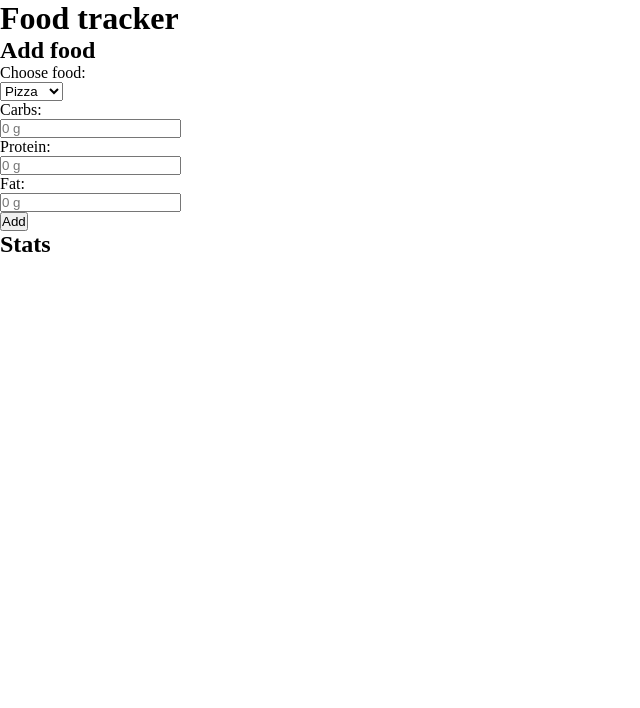
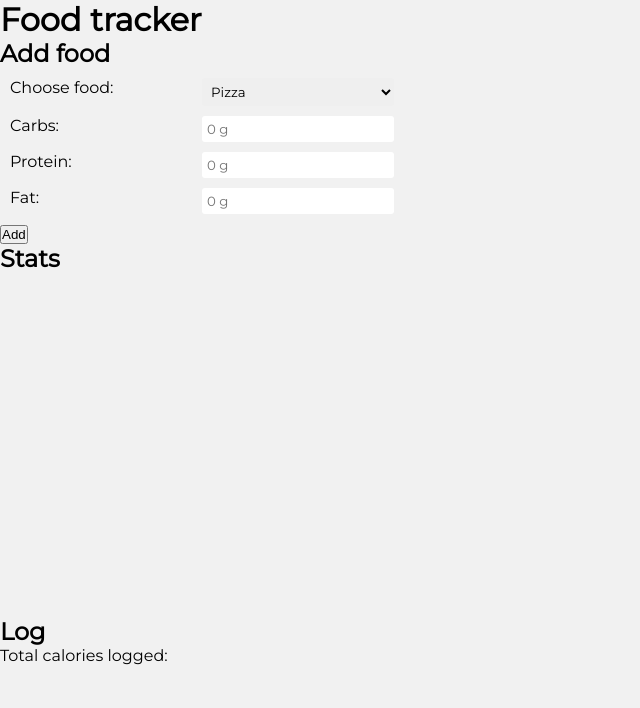
Before and after one commit to laurpe/food-tracker, a plain HTML site: page index.html in a window 1280 px wide. Shown: the whole page, without its empty margins (0-640 px from the left). Drawn offline with nearby package versions, Linux system fonts and the light colour scheme; no server answers.

Commit message:
log as grid

```diff
--- a/index.html
+++ b/index.html
@@ -11,6 +11,7 @@
         <h1>Food tracker</h1>
         <h2>Add food</h2>
         <form id="add-food">
+            <div class="inputs">
                 <label for="food">Choose food:</label>
                 <select name="food" id="food">
                     <option value="pizza">Pizza</option>
@@ -22,19 +23,30 @@
                     <option value="peach">Peach</option>
                     <option value="cider">Cider</option>
                 </select>
+            </div>
+            <div class="inputs">
                 <label for="carbs">Carbs:</label>
                 <input type="number" id="carbs" placeholder="0 g" />
+            </div>
+            <div class="inputs">
                 <label for="protein">Protein:</label>
                 <input type="number" id="protein" placeholder="0 g" />
+            </div>
+            <div class="inputs">
                 <label for="fat">Fat:</label>
                 <input type="number" id="fat" placeholder="0 g" />
+            </div>
             <button type="submit">Add</button>
         </form>
         <h2>Stats</h2>
         <div class="chart">
             <canvas id="stats-chart" width="700" height="300"></canvas>
         </div>
-        <ul id="stat-list"></ul>
+        <h2>Log</h2>
+        <div class="total-calories">
+            <p>Total calories logged: <span id="calories-sum"></span></p>
+        </div>
+        <div id="stat-grid"></div>
 
         <script src="https://cdn.jsdelivr.net/npm/chart.js"></script>
         <script src="main.js"></script>
--- a/main.js
+++ b/main.js
@@ -40,18 +40,17 @@ let api = new FetchWrapper(
     "https://firestore.googleapis.com/v1/projects/programmingjs-90a13/databases/(default)/documents/"
 );
 
-api.get("laurpe1");
+// api.get("laurpe1");
 
 const carbs = document.querySelector("#carbs");
 const protein = document.querySelector("#protein");
 const fat = document.querySelector("#fat");
 const food = document.querySelector("#food");
 const form = document.querySelector("#add-food");
-const stats = document.querySelector("#stat-list");
+const stats = document.querySelector("#stat-grid");
+const caloriesSum = document.querySelector("#calories-sum");
 
-form.addEventListener("submit", (event) => {
-    event.preventDefault();
-
+form.addEventListener("submit", () => {
     const foodObject = {
         fields: {
             carbs: {
@@ -68,19 +67,18 @@ form.addEventListener("submit", (event) => {
             },
         },
     };
-
     api.post("laurpe1", foodObject);
 });
 
 // show stats
 
-const showStats = async () => {
+const createCards = async () => {
     const response = await api.get("laurpe1");
     response.documents.forEach((item) => {
         stats.insertAdjacentHTML(
             "beforeend",
             `
-            <li>
+            <div class="grid-item">
                     <h3>
                     ${item.fields.food.stringValue}
                     </h3>
@@ -93,13 +91,13 @@ const showStats = async () => {
                     <div class="macro">
                     Fat: ${item.fields.fat.integerValue} g
                     </div>
-            </li>
+            </div>
         `
         );
     });
 };
 
-showStats();
+createCards();
 
 const getMacros = async () => {
     const response = await api.get("laurpe1");
@@ -117,11 +115,16 @@ const getMacros = async () => {
         return prev + Number(current.fields.fat.integerValue);
     }, 0);
 
-    return [carbs, protein, fat];
+    const carbsCal = carbs * 4;
+    const proteinCal = protein * 4;
+    const fatCal = fat * 4;
+
+    return [[carbs, protein, fat]];
 };
 
 const createChart = async () => {
     const statsChart = document.getElementById("stats-chart").getContext("2d");
+    const macros = await getMacros();
     const chart = new Chart(statsChart, {
         type: "bar",
         data: {
@@ -129,7 +132,7 @@ const createChart = async () => {
             datasets: [
                 {
                     label: "amount",
-                    data: await getMacros(),
+                    data: macros[0],
                     backgroundColor: [
                         "rgba(255, 99, 132, 0.2)",
                         "rgba(54, 162, 235, 0.2)",
@@ -153,5 +156,3 @@ const createChart = async () => {
 };
 
 createChart();
-
-// chart
--- a/style.css
+++ b/style.css
@@ -1,26 +1,53 @@
+@import url("https://fonts.googleapis.com/css2?family=Montserrat&display=swap");
+
 * {
     margin: 0;
     padding: 0;
     box-sizing: border-box;
 }
 
-input,
-label {
-    display: block;
+body {
+    background-color: rgb(241, 241, 241);
+    font-family: "Montserrat", sans-serif;
 }
 
 .chart {
-    width: 80%;
+    width: 100%;
+    padding: 20px;
 }
 
-ul {
-    list-style-type: none;
+h3 {
+    text-transform: capitalize;
 }
 
-ul li {
-    width: 400px;
-    box-shadow: 2px 2px 3px #ccc;
+.inputs {
+    display: flex;
+    width: 30%;
+    margin: 10px;
+}
+
+label {
+    width: 50%;
+}
+
+input,
+select {
+    width: 50%;
+    padding: 5px;
+    border: none;
+    border-radius: 3px;
+    font-family: inherit;
+}
+
+#stat-grid {
+    display: grid;
+    grid-template-columns: repeat(auto-fit, minmax(300px, 1fr));
+    gap: 15px;
+    padding: 20px;
+}
+
+.grid-item {
+    background-color: white;
     border-radius: 5px;
     padding: 10px;
-    text-align: center;
 }
```
Lines whose indentation alone changed are shown as unchanged.
